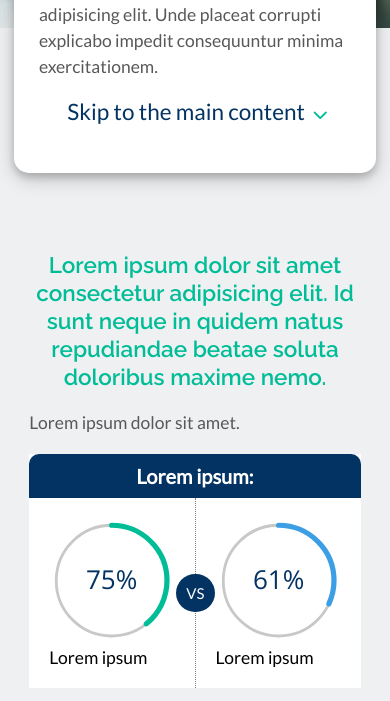
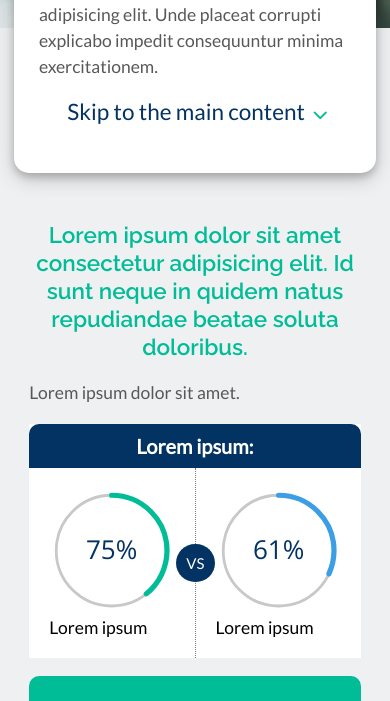
Before and after one commit to alissacheng/elite-test, a plain HTML site: page index.html in a window 390 px wide. Shown: the part 745-1446 px from the top of the page. Drawn offline with nearby package versions, Linux system fonts and the light colour scheme.

Commit message:
header reformat

```diff
--- a/index.html
+++ b/index.html
@@ -54,7 +54,7 @@
     <main>
         <section class="firstSection" id="firstSection">
             <div class="firstSection__card">
-                <h2>Lorem ipsum dolor sit amet consectetur adipisicing elit. Id sunt neque in quidem natus repudiandae beatae soluta doloribus maxime nemo.</h2>
+                <h2>Lorem ipsum dolor sit amet consectetur adipisicing elit. Id sunt neque in quidem natus repudiandae beatae soluta doloribus.</h2>
                 <p>Lorem ipsum dolor sit amet.</p>
                 <div class="firstSection__card--figures">
                     <table>
--- a/styles/sass/_main.scss
+++ b/styles/sass/_main.scss
@@ -580,7 +580,7 @@
     .firstSection {
         width: 100%;
         margin: 0 auto;
-        padding-top: 175px;
+        padding-top: 145px;
 
 
         &__card{
```
Also changed, not shown: styles/style.css.
